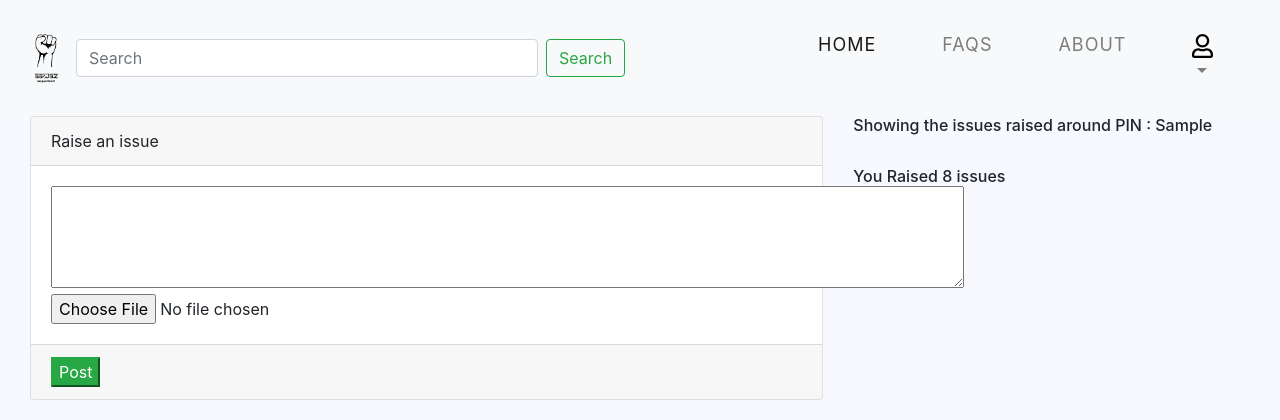
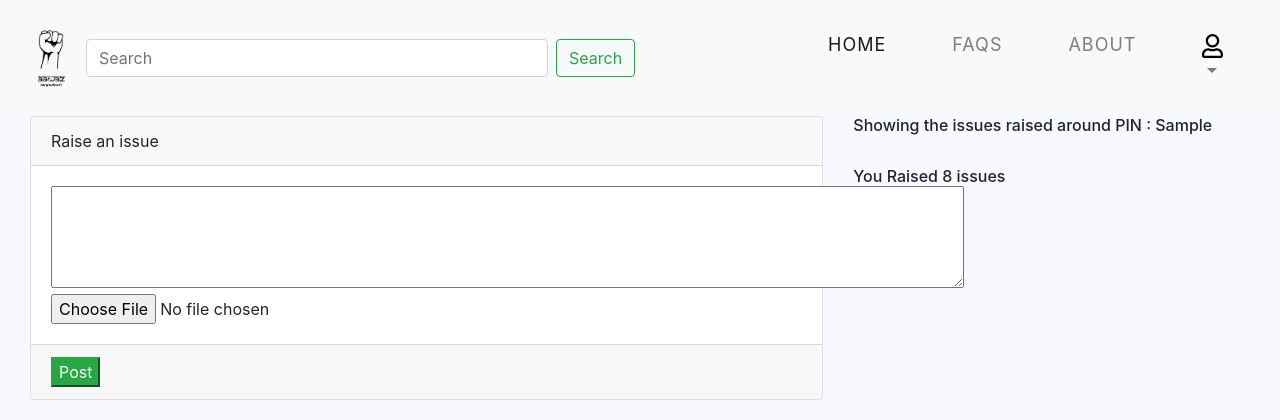
Before and after one commit to Prabald/aaawaaz, a PHP site: page /App_main.php in a window 1280 px wide. Shown: the top 420 px of the page. Run offline with PHP 8.4, Linux system fonts and the light colour scheme; the visitor is signed in with stand-in values (Sample User, id 1); tables that the repository leaves empty or names only in its code hold one stand-in row (values such as "Sample post"); grey boxes marked "Sample" are stand-in pictures.

Commit message:
Changed logo size on dashboard

```diff
--- a/App_main.php
+++ b/App_main.php
@@ -86,7 +86,7 @@ else {
 <body>
 <!-- this is header -->
 <nav class="navbar navbar-expand-lg navbar-light bg-light">
-  <img src="images/navMonk.png" style="width: 60px; height: 60px;">
+  <img src="images/navMonk.png" style="width: 70px; height: 70px;">
 
  <form class="form-inline my-2 my-lg-0">
       <input class="form-control mr-sm-2" style="padding-right: 200px;" type="search" placeholder="Search" aria-label="Search">
```
